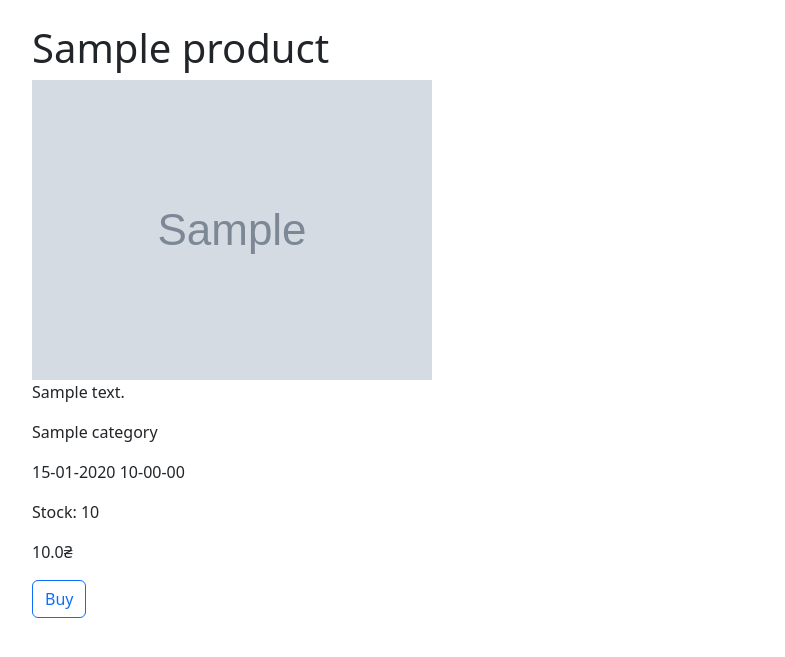
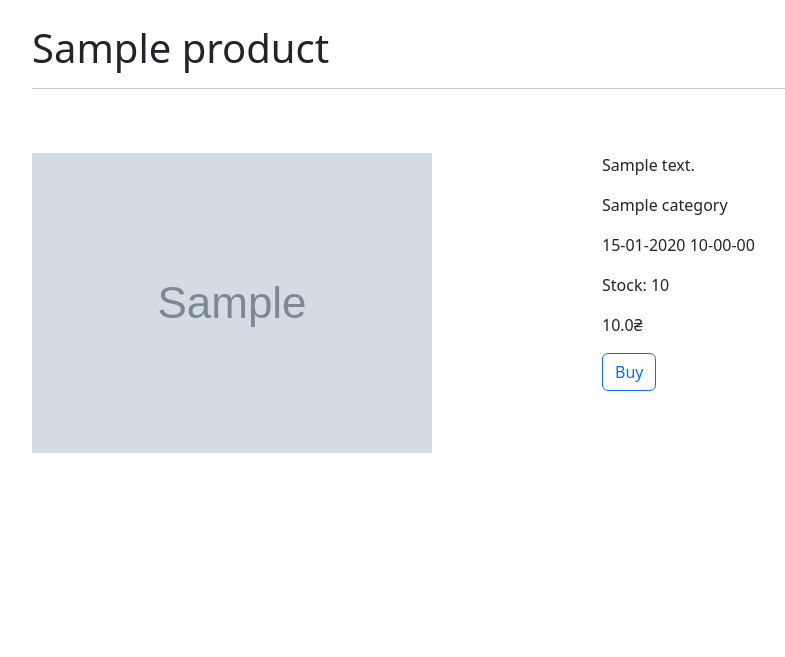
Before and after one commit to DmytroPopenko/django_shop, a Django app: a page that uses TShop/main/templates/main/product_temp.html in a window 1280 px wide. Shown: the part 73-730 px from the top of the page, without its empty margins (50-835 px from the left). Run offline with Django 4.2, Linux system fonts and the light colour scheme; tables that the repository leaves empty hold one stand-in row (values such as "Sample post"); grey boxes marked "Sample" are stand-in pictures.

Commit message:
prod temp part 1

```diff
--- a/TShop/main/templates/main/product_temp.html
+++ b/TShop/main/templates/main/product_temp.html
@@ -6,9 +6,12 @@
 
 {% block main_content %}
     <h1>{{ product_obj.title }}</h1>
+    <hr>
+    <div class="row g-4 py-5 row-cols-1 row-cols-lg-2">
         {% if product_obj.image %}
-        <div><img src="{{ product_obj.image.url }}"></div>
+            <div class="col"><img src="{{ product_obj.image.url }}"></div>
         {% endif %}
+        <div>
         <p>{{ product_obj.description }}</p>
         <p>{{ product_obj.category.name }}</p>
         <p>{{ product_obj.time_update|date:"d-m-Y H-i-s"}}</p>
@@ -20,6 +23,7 @@
             {% endif %}
         </p>
         <p>{{ product_obj.price }}₴</p>
-
         <button type="button" class="btn btn-outline-primary">Buy</button>
+        </div>
+    </div>
 {% endblock %}
```
Lines whose indentation alone changed are shown as unchanged.
